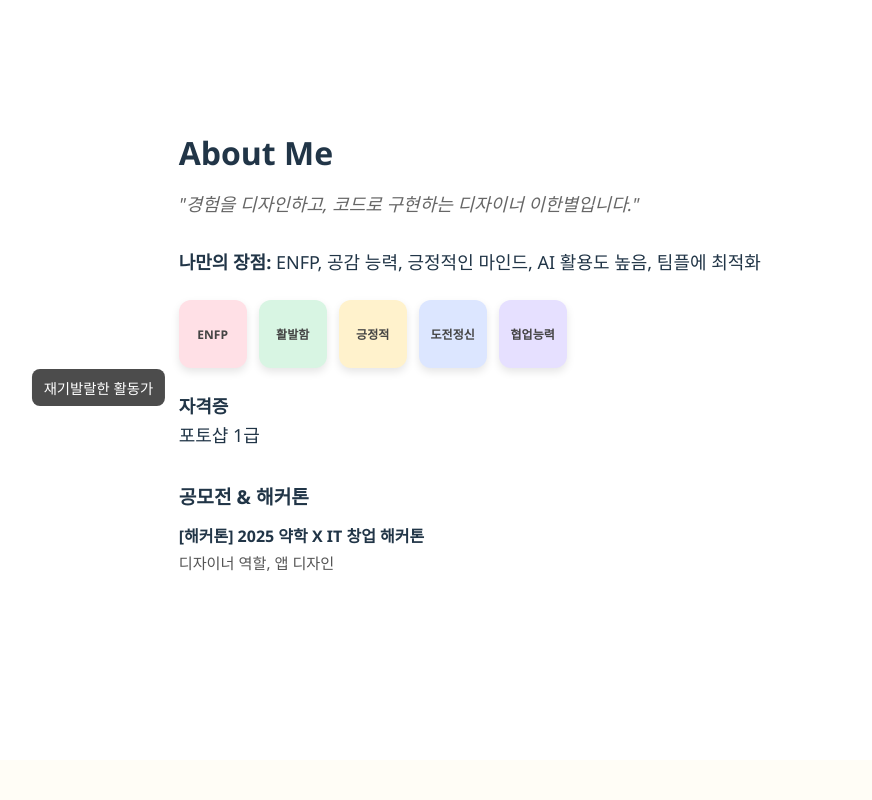
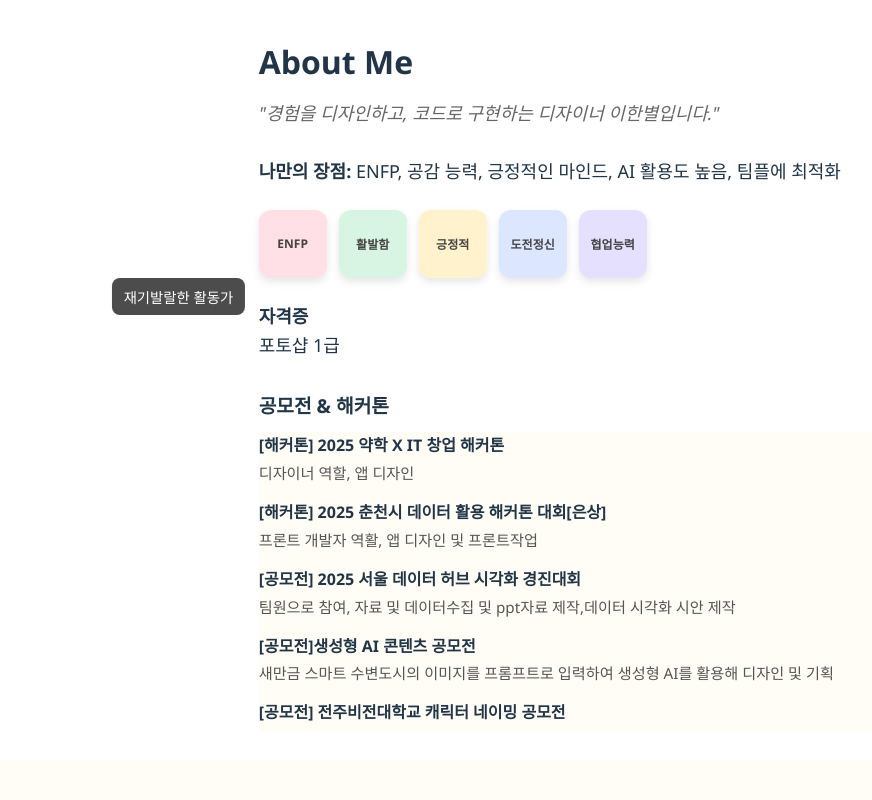
Before and after one commit to byeol01/portfolio, a React (Vite) app: page / in a window 1280 px wide. Shown: the part 840-1640 px from the top of the page, without its empty margins (328-1200 px from the left). Built offline with nearby package versions, Linux system fonts and the light colour scheme.

Commit message:
포트폴리오 수정

```diff
--- a/src/App.jsx
+++ b/src/App.jsx
@@ -97,7 +97,7 @@ useEffect(() => {
   // -------------------------------------------------------
   useEffect(() => {
     const handleScroll = () => {
-      if (!showMainContent) return;
+      if (!showMainContent || isSnapping.current) return;
 
       const scrollPos = window.scrollY + window.innerHeight / 2;
       const idx = sectionRefs.current.findIndex(
@@ -124,12 +124,20 @@ useEffect(() => {
   useEffect(() => {
     if (!showMainContent) return;
 
+    // body 클래스 설정
+    document.body.classList.add('main-content-visible');
+
     // 약간의 지연 후 맨 위로
     const t = setTimeout(() => {
       window.scrollTo({ top: 0, behavior: "instant" });
+      setCurrentIndex(0); // 초기 인덱스 설정
     }, 100);
 
-    return () => clearTimeout(t);
+    return () => {
+      clearTimeout(t);
+      // 컴포넌트 언마운트 시 body 클래스 정리
+      document.body.classList.remove('main-content-visible');
+    };
   }, [showMainContent]);
 
   return (
--- a/src/components/About.jsx
+++ b/src/components/About.jsx
@@ -62,13 +62,29 @@ export default function About() {
             <ActivitySection>
               <SectionTitle>공모전 & 해커톤</SectionTitle>
               <ActivityList>
-                {/* <ActivityItem>
-                  <strong>[공모전] 2024 땡땡 UI/UX 디자인 공모전</strong>
-                  <p>팀장으로 참여, 모바일 앱 UX 설계 및 Figma 프로토타입 제작</p>
-                </ActivityItem> */}
-                <ActivityItem>
+              <ActivityItem>
                   <strong>[해커톤] 2025 약학 X IT 창업 해커톤</strong>
                   <p>디자이너 역할, 앱 디자인 </p>
+                </ActivityItem>
+                <ActivityItem>
+                  <strong>[해커톤] 2025 춘천시 데이터 활용 해커톤 대회[은상]</strong>
+                  <p>프론트 개발자 역활, 앱 디자인 및 프론트작업 </p>
+                </ActivityItem>
+                <ActivityItem>
+                  <strong>[공모전] 2025 서울 데이터 허브 시각화 경진대회</strong>
+                  <p>팀원으로 참여, 자료 및 데이터수집 및 ppt자료 제작,데이터 시각화 시안 제작</p>
+                </ActivityItem>
+                <ActivityItem>
+                  <strong>[공모전]생성형 AI 콘텐츠 공모전 </strong>
+                  <p>새만금 스마트 수변도시의 이미지를 프롬프트로 입력하여 생성형 AI를 활용해 디자인 및 기획</p>
+                </ActivityItem>
+                <ActivityItem>
+                  <strong>[공모전] 전주비전대학교 캐릭터 네이밍 공모전</strong>
+                  <p>캐릭터 네이밍 기획 </p>
+                </ActivityItem>
+                <ActivityItem>
+                  <strong>[공모전] 2025 미디어센터관악 생성형 AI공모전 GAGA </strong>
+                  <p>생성형 AI를 활용해 캐릭터 디자인 및 기획</p>
                 </ActivityItem>
               </ActivityList>
             </ActivitySection>
@@ -132,7 +148,7 @@ const TextContent = styled.div`
   display: flex;
   flex-direction: column;
   justify-content: flex-start;
-  margin-left: 5%;
+  margin-left: 15%;
 
   @media (max-width: 1200px) {
     margin-left: 0;
@@ -251,6 +267,35 @@ const ActivityList = styled.ul`
   list-style: none;
   padding: 0;
   margin: 0;
+  max-height: 300px;
+  overflow-y: auto;
+  background-color:#fffdf6;
+
+  /* 사이트 스타일과 통일된 스크롤바 */
+  &::-webkit-scrollbar {
+    width: 12px;
+  }
+
+  &::-webkit-scrollbar-thumb {
+    background-color: #ffd9ec;
+    border-radius: 10px;
+  }
+
+  &::-webkit-scrollbar-track {
+    background-color: #fff0f6;
+    border-radius: 10px;
+  }
+
+  /* 파이어폭스용 */
+  scrollbar-color: #ffd9ec #fff0f6;
+  scrollbar-width: thin;
+
+  /* 모바일에서 스크롤바 숨기기 */
+  @media (max-width: 768px) {
+    &::-webkit-scrollbar {
+      width: 6px;
+    }
+  }
 `;
 
 const ActivityItem = styled.li`
--- a/src/components/FloatingMe.jsx
+++ b/src/components/FloatingMe.jsx
@@ -20,7 +20,7 @@ export default function FloatingMe({ currentIndex, visible = true }) {
     <motion.img
       src="/me.png"
       alt="me"
-      initial={isMain ? mainVariant : stuckAboutVariant}
+      initial={false}
       animate={isMain ? mainVariant : stuckAboutVariant}
       transition={{ duration: 0.6, ease: "easeInOut" }}
       style={{
--- a/src/components/IntroVideo.jsx
+++ b/src/components/IntroVideo.jsx
@@ -61,6 +61,7 @@ export default function IntroVideo({ onTransition }) {
       }
       // 컴포넌트 언마운트 시 body 클래스 정리
       document.body.classList.remove('intro-playing');
+      document.body.classList.remove('main-content-visible');
     };
   }, [onTransition]);
 
--- a/src/components/Logo.jsx
+++ b/src/components/Logo.jsx
@@ -41,7 +41,7 @@ export default function Logo({ currentIndex, visible = true }) {
     <motion.img
       src="/logo.png"
       alt="logo"
-      initial={base}
+      initial={false}
       animate={base}
       transition={{ duration: 0.8, ease: "easeInOut" }}
       style={{
--- a/src/components/Projects.jsx
+++ b/src/components/Projects.jsx
@@ -5,21 +5,35 @@ import { FaGithub, FaExternalLinkAlt, FaFigma } from "react-icons/fa";
 const projects = [
     {
       id: 0,
-    title: "기분쇼핑 추천 서비스",
-    contribution: "전체 컨셉 및 상세/추천/이벤트 페이지 디자인, 로고 제작, 반응형 구현 등",
+      title: "날씨 기반 쇼핑 추천 서비스",
+      contribution:
+        "전체적인 사이트 컨셉과 컬러 시스템을 직접 설계하고, 서비스 톤앤매너에 맞춘 커스텀 아이콘을 제작했습니다. " +
+        "Vue로 컴포넌트를 모듈화하여 추천 카드, 필터, 배지 등의 UI를 재사용 가능하게 구성했고, CSS만으로도 깔끔한 인터랙션과 " +
+        "반응형(모바일 퍼스트) 레이아웃을 구현했습니다.",
       stack: "Vue, CSS3, Firebase, Figma",
+      details: {
+        period: "2025.05.10 ~ 2025.06.05",
+        type: "프로젝트",
+        description: "날씨 카테고리 기반 쇼핑 큐레이션 & 경품 추천 서비스",
+        goal: "Vue, CSS3, Figma",
+        implementation: "날씨 데이터를 활용한 쇼핑 알고리즘으로 추천 서비스를 제공",
+        responsibilities:
+          "전체 컨셉 구상 및 상세 작업, 추천·이벤트 페이지 디자인, 로고 및 파비콘 아이콘 제작, 반응형 제작 참여",
+      },
       mockup: "/img01.png",
       preview: "/preview1.png",
       responsive: "/responsive01.png",
       site: "https://vue-rara.vercel.app/",
       github: "https://github.com/",
-    figma: "https://www.figma.com/design/TXBgRvgne3nnz7g7m1VuAO/%EC%9C%BC%EB%9E%8F%EC%B0%A8%EC%B0%A8?node-id=0-1"
+      figma:
+        "https://www.figma.com/design/TXBgRvgne3nnz7g7m1VuAO/%EC%9C%BC%EB%9E%8F%EC%B0%A8%EC%B0%A8?node-id=0-1",
     },
+
   {
     id: 1,
-    title: "하트샵 쇼핑몰",
-    contribution: "캐릭터 디자인, 로그인 및 반응형 UI 디자인, 부분 섹션 구현",
-    stack: "React, SCSS, Vite, Figma",
+    title: "마음상점",
+    contribution: "캐릭터 디자인, 로그인 및 반응형 UI 디자인, 부분 섹션 구현,반응형구현,mySQL로 DB연동 로그인과 회원가입 아이디찾기 로그인했을때와 로그인을 하지않을때 결제 페이지 및 메인페이지 다르게 구현",
+    stack: "React, SCSS, Vite, Figma,mySQL,GPT,미리캔버스",
     mockup: "/img02.png",
     preview: "/preview2.png",
     responsive: "/responsive02.png",
```
Lines whose indentation alone changed are shown as unchanged.
